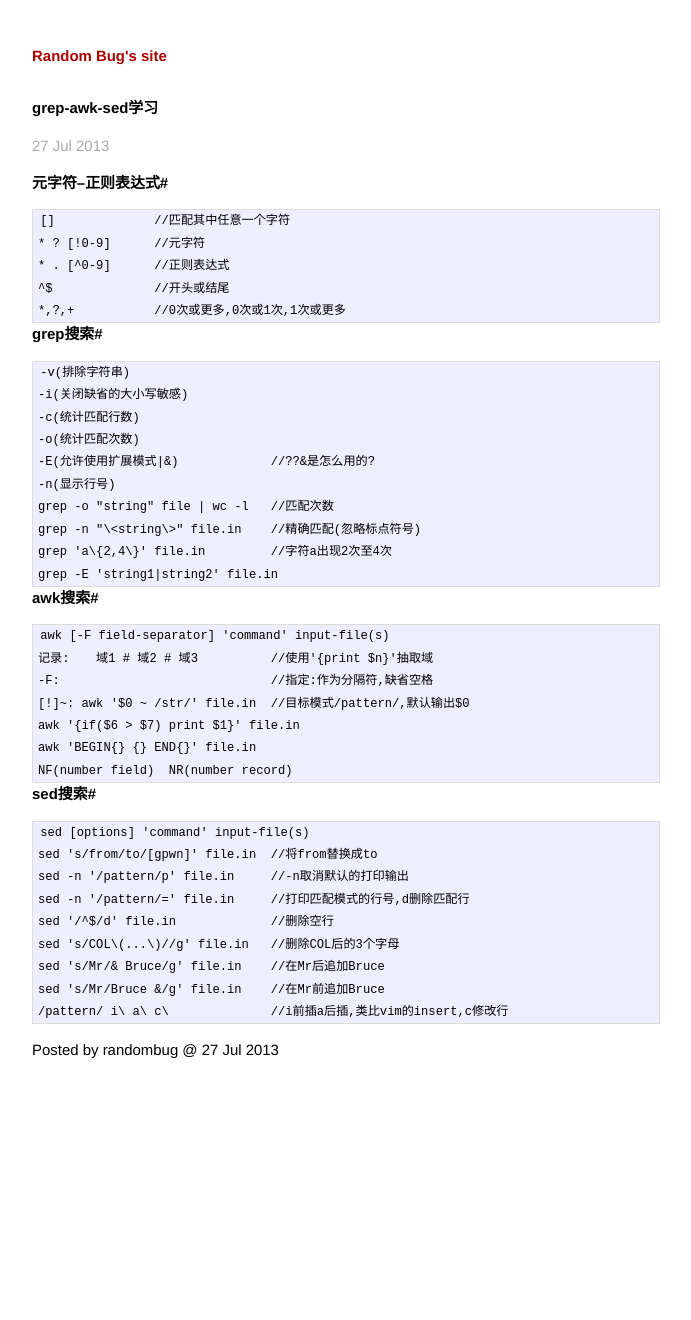
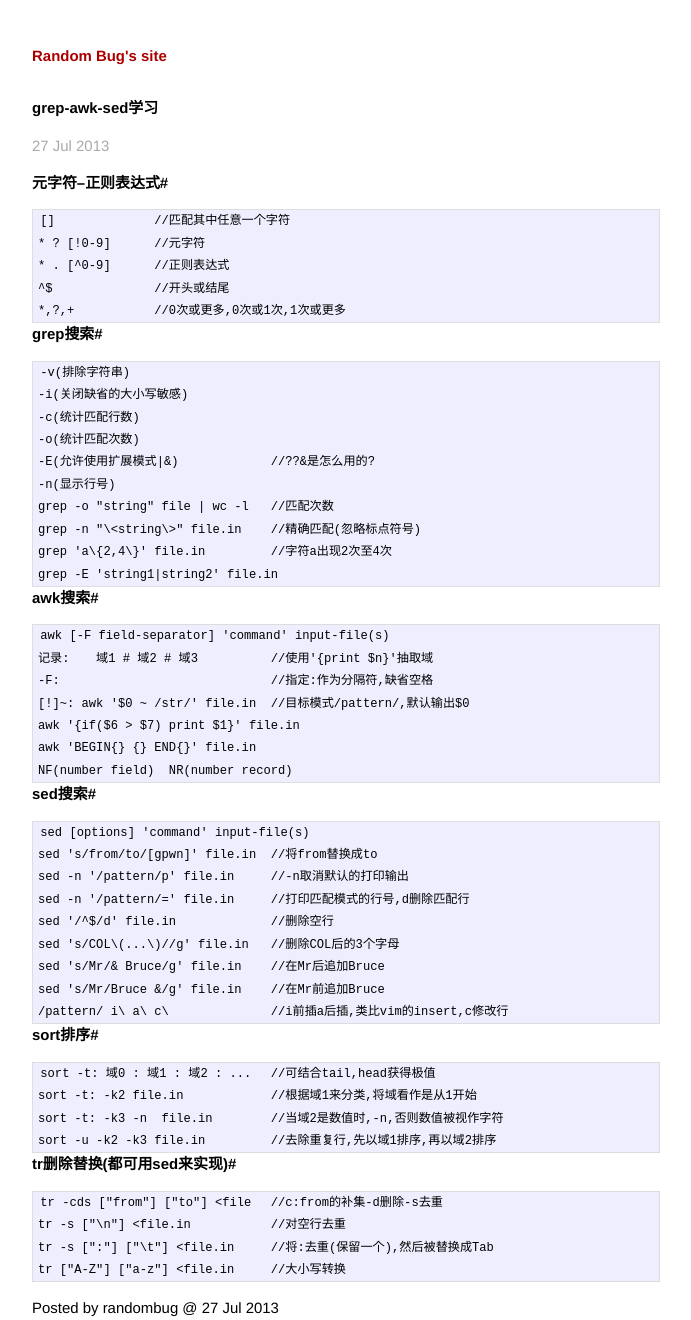
Before and after one commit to jfgong/jekyll_linteler, a Jekyll site: the page built from _posts/2013-07-27-grep-awk-sed.markdown, in a window 1280 px wide. Shown: the whole page, without its empty margins (294-985 px from the left). Built offline with Jekyll 4.4.1, drawn with Linux system fonts in a browser that asks for light colours; before the commit the page ends 1062 px from its top, so only the background shows below that.

Commit message:
update file grep-awk-sed.markdown

```diff
--- a/_posts/2013-07-27-grep-awk-sed.markdown
+++ b/_posts/2013-07-27-grep-awk-sed.markdown
@@ -42,6 +42,17 @@ title: grep-awk-sed学习
 	sed 's/Mr/Bruce &/g' file.in	//在Mr前追加Bruce
 	/pattern/ i\ a\	c\		//i前插a后插,类比vim的insert,c修改行
 
+#sort排序#
+	sort -t: 域0 : 域1 : 域2 : ...	//可结合tail,head获得极值
+	sort -t: -k2 file.in		//根据域1来分类,将域看作是从1开始
+	sort -t: -k3 -n  file.in 	//当域2是数值时,-n,否则数值被视作字符
+	sort -u -k2 -k3 file.in 	//去除重复行,先以域1排序,再以域2排序
+
+#tr删除替换(都可用sed来实现)#
+	tr -cds ["from"] ["to"] <file	//c:from的补集-d删除-s去重
+	tr -s ["\n"] <file.in		//对空行去重
+	tr -s [":"] ["\t"] <file.in	//将:去重(保留一个),然后被替换成Tab
+	tr ["A-Z"] ["a-z"] <file.in	//大小写转换
 
 
 Posted by randombug @ {{ page.date | date_to_string }}
```
